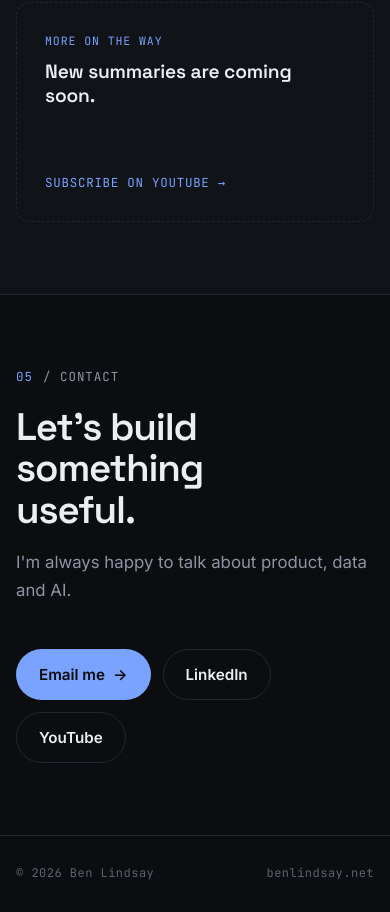
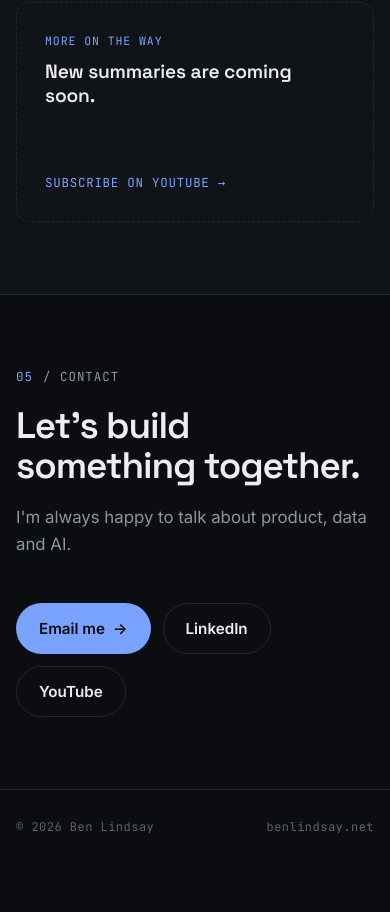
Before and after one commit to stochastic33/benlindsaynet, a plain HTML site: page index.html in a window 390 px wide. Shown: the part 5236-6148 px from the top of the page. After the commit the page ends 6102 px from the top, so only its background shows below. Drawn offline with Linux system fonts and the light colour scheme.

Commit message:
Contact: full-width one-line heading, new wording
Co-Authored-By: Claude Opus 5.5 <noreply@anthropic.com>
Claude-Session: https://claude.ai/code/session_01MA5aSDM6vY6mxNAFuLHQVs

```diff
--- a/css/styles.css
+++ b/css/styles.css
@@ -305,7 +305,7 @@ p { margin: 0 0 1em; }
 }
 
 /* ---------- Contact / footer ---------- */
-.contact h2 { font-size: clamp(2.4rem, 7vw, 5.5rem); max-width: 12ch; }
+.contact h2 { font-size: clamp(2.3rem, 5.5vw, 4.5rem); max-width: none; }
 .contact .hero-actions { margin-top: 12px; }
 .site-footer { border-top: 1px solid var(--border); padding: 28px 0; color: var(--faint); font-family: var(--font-mono); font-size: .75rem; letter-spacing: .04em; }
 .site-footer .container { display: flex; justify-content: space-between; flex-wrap: wrap; gap: 8px; }
--- a/index.html
+++ b/index.html
@@ -184,7 +184,7 @@
     <section id="contact" class="section">
       <div class="container contact">
         <p class="label reveal"><span class="num">05</span> / Contact</p>
-        <h2 class="reveal">Let's build something useful.</h2>
+        <h2 class="reveal">Let's build something together.</h2>
         <p class="section-intro reveal">I'm always happy to talk about product, data and AI.</p>
         <div class="hero-actions reveal">
           <a class="btn btn-primary" href="mailto:ben@benlindsay.net">Email me <span class="arrow" aria-hidden="true">→</span></a>
```
